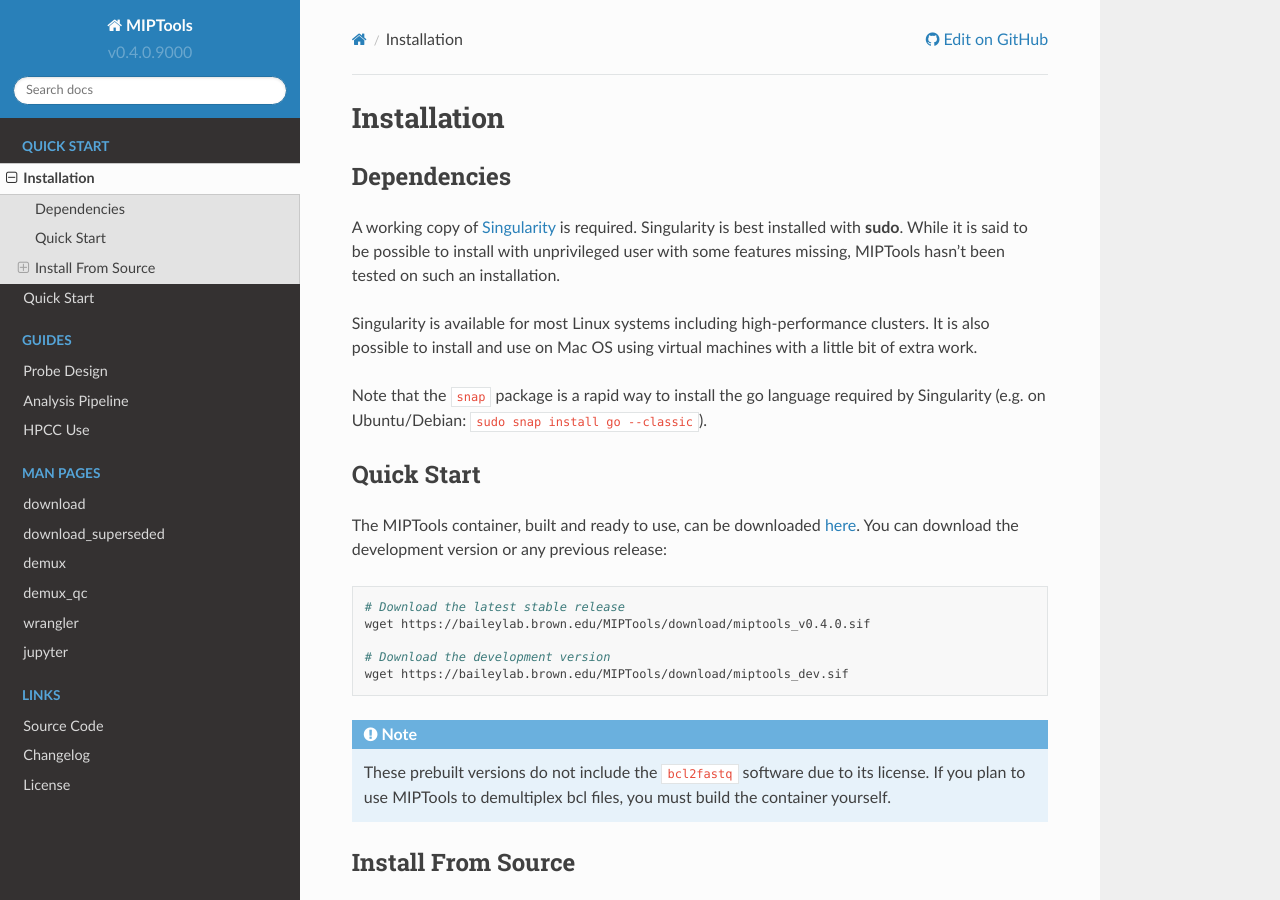
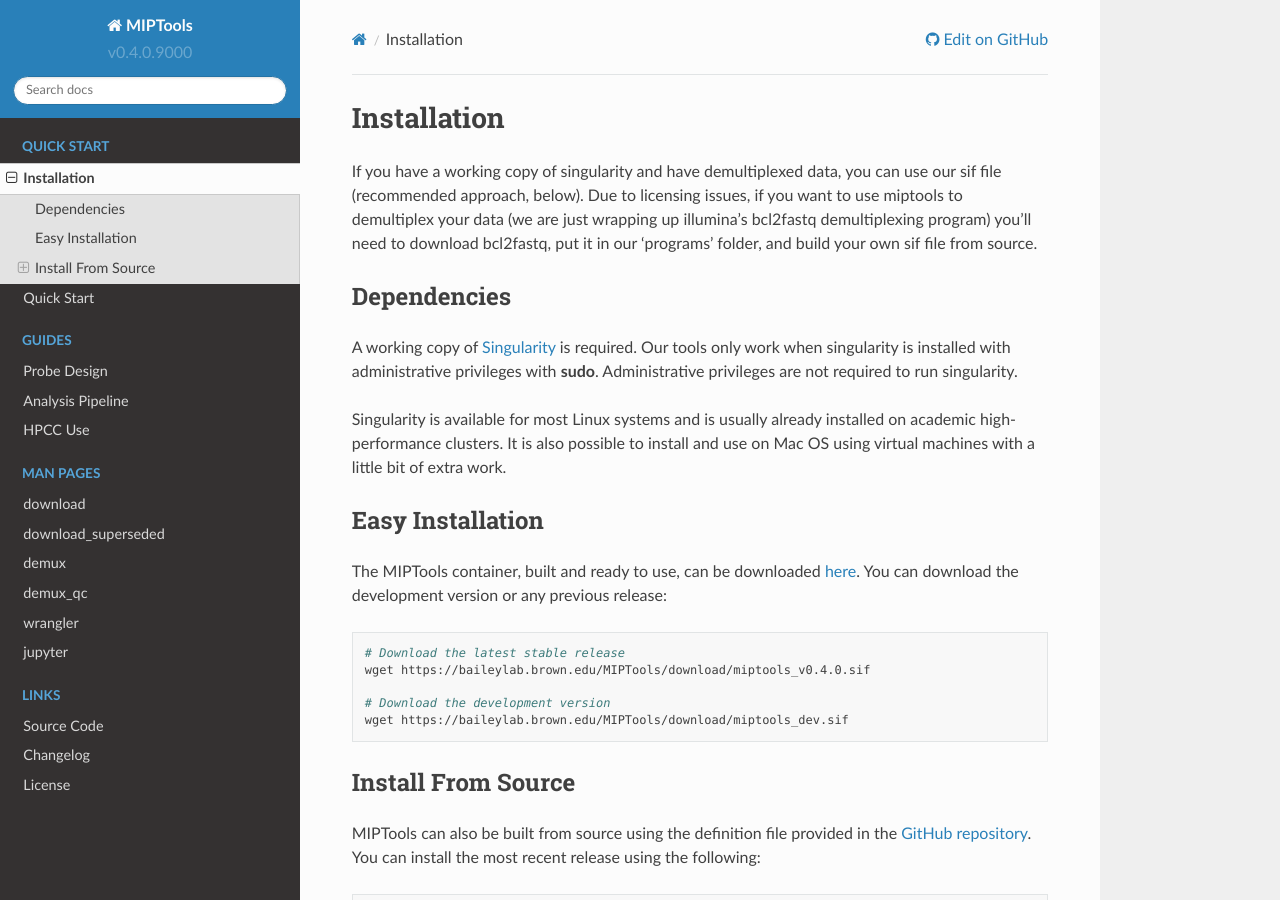
Before and after one commit to bailey-lab/MIPTools, a Sphinx documentation site: the page built from docs/installation.rst, in a window 1280 px wide and 900 px high. Built offline with Sphinx 7.4.7 and the Read the Docs theme 2.0.0, drawn with Linux system fonts in a browser that asks for light colours.

Commit message:
removing duplicate "quick start"

```diff
--- a/docs/installation.rst
+++ b/docs/installation.rst
@@ -1,24 +1,26 @@
 ============
 Installation
 ============
+If you have a working copy of singularity and have demultiplexed data,
+you can use our sif file (recommended approach, below). Due to licensing
+issues, if you want to use miptools to demultiplex your data (we are just
+wrapping up illumina's bcl2fastq demultiplexing program) you'll need to
+download bcl2fastq, put it in our 'programs' folder, and build your own
+sif file from source.
 
 Dependencies
 ============
 
 A working copy of `Singularity <https://www.sylabs.io/docs/>`_ is required.
-Singularity is best installed with **sudo**. While it is said to be possible to
-install with unprivileged user with some features missing, MIPTools hasn't been
-tested on such an installation.
+Our tools only work when singularity is installed with administrative privileges
+with **sudo**. Administrative privileges are not required to run singularity.
 
-Singularity is available for most Linux systems including high-performance clusters. It is also possible to install
-and use on Mac OS using virtual machines with a little bit of extra work.
+Singularity is available for most Linux systems and is usually already installed
+on academic high-performance clusters. It is also possible to install and use on
+Mac OS using virtual machines with a little bit of extra work.
 
-Note that the :code:`snap` package is a rapid way to install the go language
-required by Singularity (e.g. on Ubuntu/Debian: :code:`sudo snap install go
---classic`).
-
-Quick Start
-===========
+Easy Installation
+=================
 The MIPTools container, built and ready to use, can be downloaded |download|.
 You can download the development version or any previous release:
 
@@ -34,12 +36,6 @@ You can download the development version or any previous release:
 
 	# Download the development version
 	wget https://baileylab.brown.edu/MIPTools/download/miptools_dev.sif
-
-.. note::
-
-	These prebuilt versions do not include the :code:`bcl2fastq` software due to
-	its license. If you plan to use MIPTools to demultiplex bcl files, you must
-	build the container yourself.
 
 .. _install-source:
 
```
